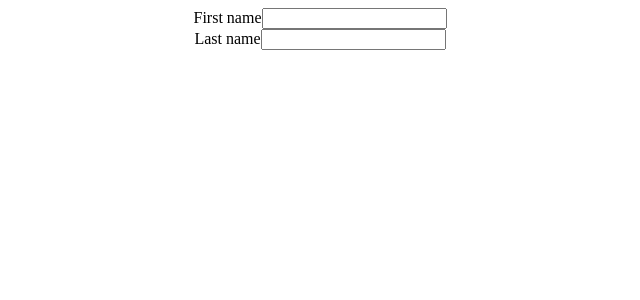
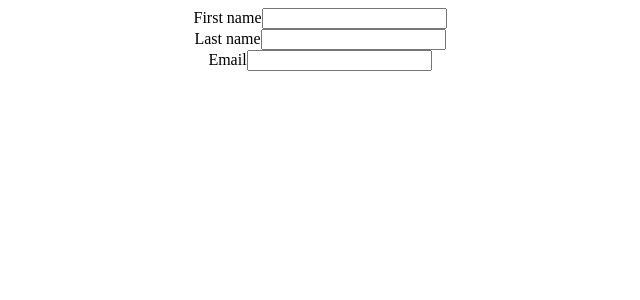
Before and after one commit to FelProg/reactScribbles, a React (Create React App) app: page / in a window 1280 px wide. Shown: the top 300 px of the page, without its empty margins (320-960 px from the left). Built offline with nearby package versions, Linux system fonts and the light colour scheme.

Commit message:
adding another field to the form

```diff
--- a/src/components/Form.js
+++ b/src/components/Form.js
@@ -2,7 +2,7 @@ import React from "react";
 
 export default function Form(){
 
-    const [inputData,setInputData] = React.useState({firstName:"",lastName:""});
+    const [inputData,setInputData] = React.useState({firstName:"",lastName:"",email:""});
 
     console.log(inputData);
 
@@ -32,6 +32,14 @@ export default function Form(){
                 onChange={handleInput}
             >
             </input>
+            <br />
+            <label htmlFor="email">Email</label>
+            <input
+                name="email"
+                type="text"
+                onChange={handleInput}
+            >
+            </input>
         </form>
     );
 }
```
